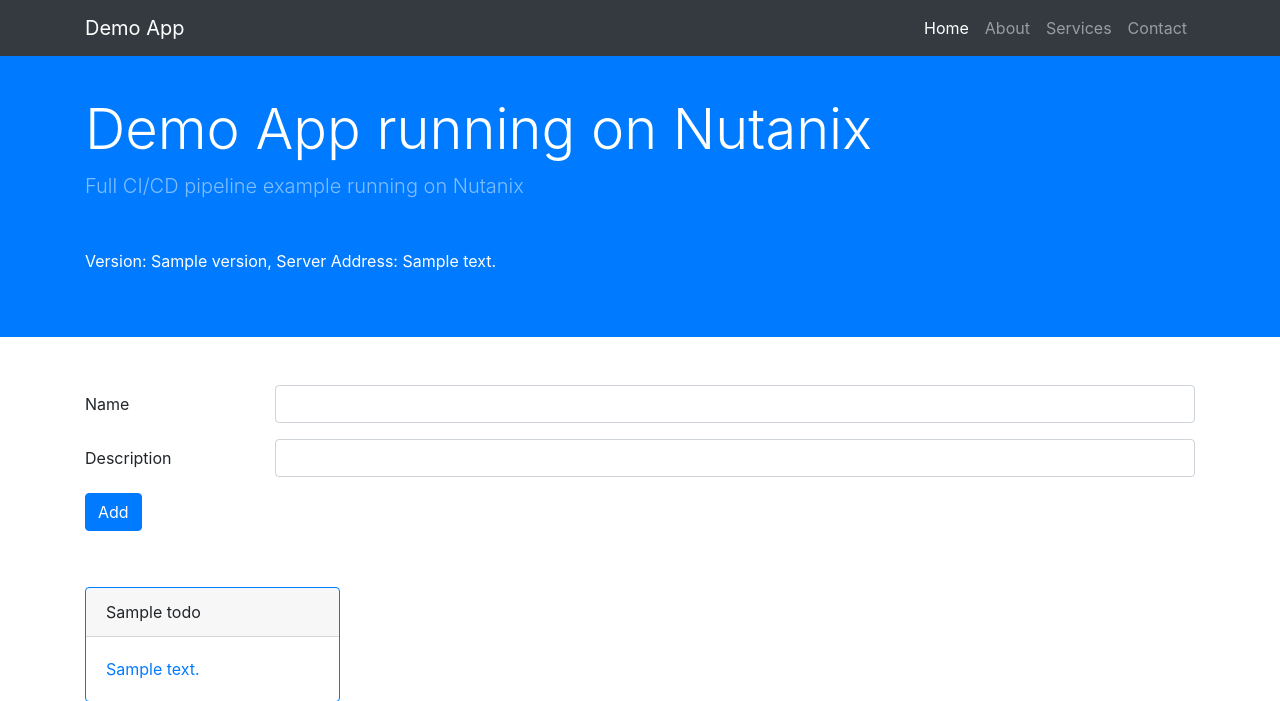
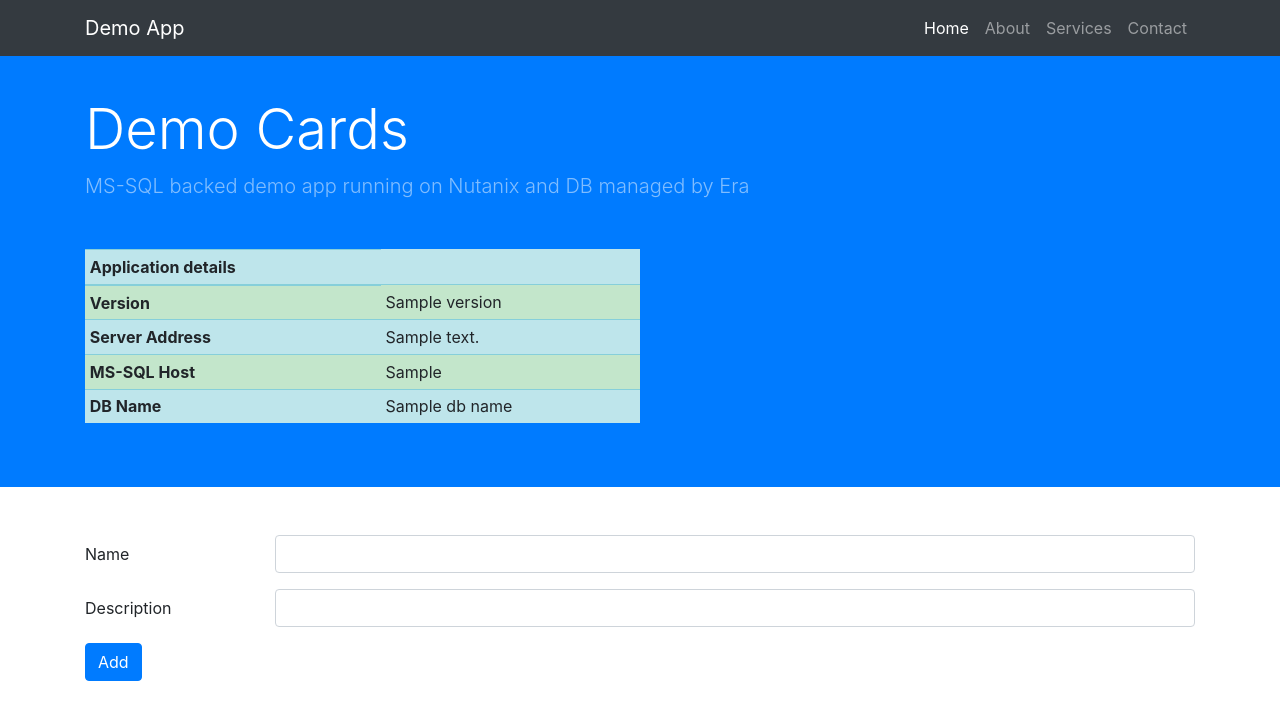
Before and after one commit to halsayed/demo-app, a Flask app: template core/templates/dashboard.jinja2 in a window 1280 px wide. Shown: the top 701 px of the page. Run offline with Flask 2, Linux system fonts and the light colour scheme; tables that the repository leaves empty hold one stand-in row (values such as "Sample post"); the template is opened without the code that fills it: values that come from a table or form of the project are taken from there, most other values are stand-ins (such as "Sample title", 1, 10 or a date in 2020); some libraries are stand-ins or nearby versions.

Commit message:
MSSQL driver option

```diff
--- a/core/app.py
+++ b/core/app.py
@@ -31,7 +31,9 @@
                            ip_address=request.host[:request.host.find(':')],
                            version=app_config.VERSION,
                            tasks=tasks,
-                           form=form)
+                           form=form,
+                           db_host=app_config.MSSQL_HOST,
+                           db_name=app_config.MSSQL_DB)
 
 
 if __name__ == '__main__':
--- /dev/null
+++ b/core/odbc_dsn.ini
@@ -0,0 +1,4 @@
+[MSSQLServerDatabase]
+Driver      = ODBC Driver 17 for SQL Server
+Description = Connect to my SQL Server instance
+Trace       = No
--- a/core/requirements.txt
+++ b/core/requirements.txt
@@ -7,6 +7,9 @@
 itsdangerous==1.1.0
 Jinja2==2.11.2
 MarkupSafe==1.1.1
+psycopg2-binary==2.8.6
+pymssql==2.1.5
+pyodbc==4.0.30
 SQLAlchemy==1.3.19
 Werkzeug==1.0.1
 WTForms==2.3.3
--- a/core/templates/dashboard.jinja2
+++ b/core/templates/dashboard.jinja2
@@ -9,15 +9,43 @@
         <div class="container h-100">
             <div class="row h-100 align-items-center">
                 <div class="col-lg-12">
-                    <h1 class="display-4 text-white mt-5 mb-2">Demo App running on Nutanix</h1>
-                    <p class="lead mb-5 text-white-50">Full CI/CD pipeline example running on Nutanix</p>
-                    <p class="text-white">Version: {{ version }}, Server Address: {{ ip_address }}</p>
+                    <h1 class="display-4 text-white mt-5 mb-2">Demo Cards</h1>
+                    <p class="lead mb-5 text-white-50">MS-SQL backed demo app running on Nutanix and DB managed by
+                        Era</p>
+
+                    <table class="table table-sm table-info" style="width: 50%">
+                        <thead>
+                        <tr>
+                            <th>Application details</th>
+                        </tr>
+                        </thead>
+                        <tbody>
+                        <tr class="table-success">
+                            <td class="font-weight-bold">Version</td>
+                            <td>{{ version }}</td>
+                        </tr>
+                        <tr class="table-info">
+                            <td class="font-weight-bold">Server Address</td>
+                            <td>{{ ip_address }}</td>
+                        </tr>
+                        <tr class="table-success">
+                            <td class="font-weight-bold">MS-SQL Host</td>
+                            <td>{{ db_host }}</td>
+                        </tr>
+                        <tr class="table-info">
+                            <td class="font-weight-bold">DB Name</td>
+                            <td>{{ db_name }}</td>
+                        </tr>
+                        </tbody>
+                    </table>
+
                 </div>
             </div>
         </div>
     </header>
 
     <div class="container">
+
         <form method="POST" action="{{ url_for('dashboard') }}">
             {{ form.csrf_token }}
 
```
Also changed, not shown: core/config.py (+27 -1 lines), 1 other file.
